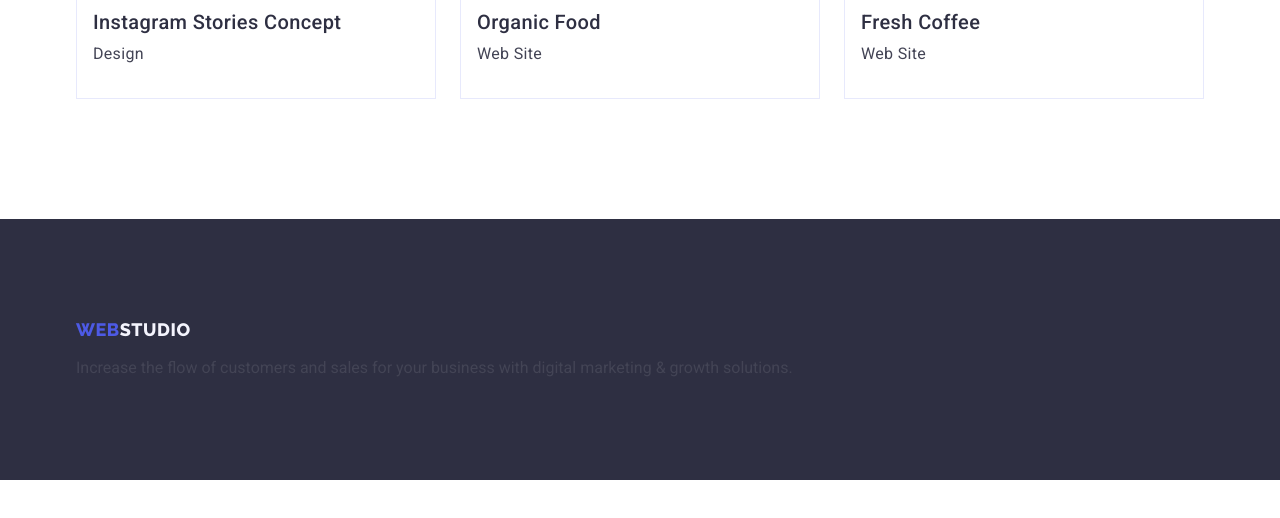
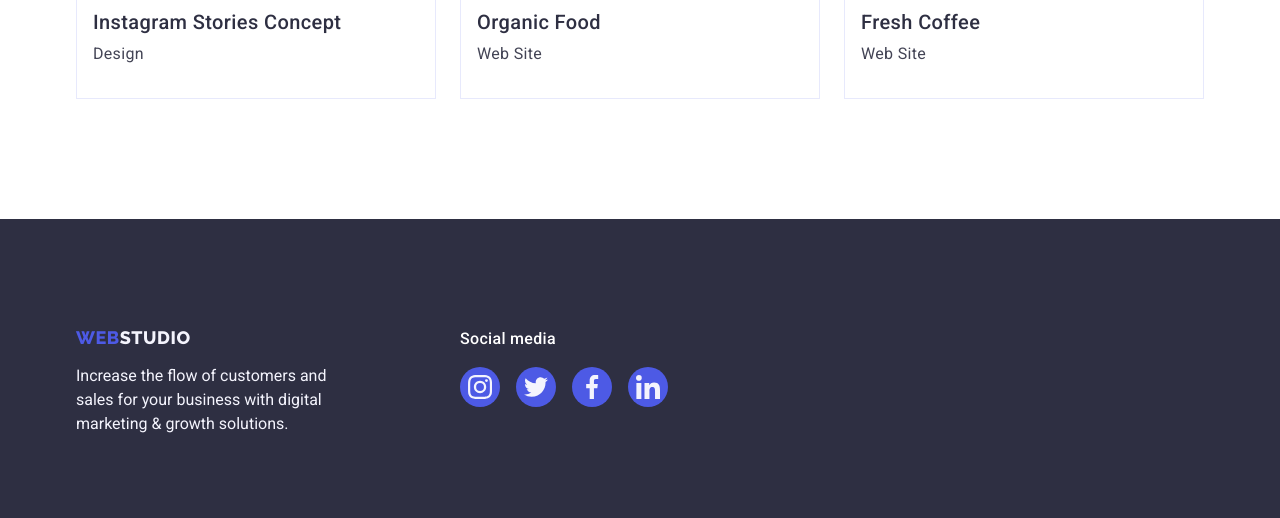
Before and after one commit to Sofia-Madryha/goit-markup-hw-04, a plain HTML site: page portfolio.html in a window 1280 px wide. Shown: the part 1551-2069 px from the top of the page. Before the commit the page ends 2031 px from the top, so only its background shows below. Drawn offline with nearby package versions, Linux system fonts and the light colour scheme.

Commit message:
add more changes

```diff
--- a/css/style.css
+++ b/css/style.css
@@ -9,6 +9,7 @@
   --border-color: #f5f4fa;
   --bg-secondary-color: #e7e9fc;
   --secondary-border-color: #8e8f99;
+  --footer-link-focus: #31d0aa;
 }
 
 html {
@@ -329,6 +330,7 @@ body {
   background-color: var(--logo-color);
   color: var(--light-font-color);
   border-radius: 50% 50%;
+
 }
 .socials-link:hover,
 .socials-link:focus,
@@ -352,9 +354,8 @@ body {
 }
 .customers-item {
   padding: 16px 32px;
-
   width: 168px;
-  height: 88;
+  height: 88px;
 }
 .customers-item:hover,
 .customers-item:active,
@@ -406,6 +407,14 @@ body {
   box-shadow: 0px 1px 6px rgba(46, 47, 66, 0.08),
     0px 1px 1px rgba(46, 47, 66, 0.16), 0px 2px 1px rgba(46, 47, 66, 0.08);
 }
+card-project-link{
+  display: block;
+}
+.card-project-link:hover,
+.card-project-link:focus{
+  border: 1px solid #F4F4FD;
+box-shadow: 0px 1px 6px rgba(46, 47, 66, 0.08), 0px 1px 1px rgba(46, 47, 66, 0.16), 0px 2px 1px rgba(46, 47, 66, 0.08);
+}
 .card-project-description {
   padding: 32px 16px;
   border: 1px solid var(--bg-secondary-color);
@@ -439,9 +448,17 @@ body {
 .footer-socials {
 }
 .socials-title {
+  font-weight: 500;
   font-size: 16px;
   line-height: 24px;
-  letter-spacing: 1.5;
+  letter-spacing: 0.02em;
   color: var(--main-light-color);
   margin-bottom: 16px;
 }
+
+.socials-footer{
+  gap: 16px;
+}
+.socials-link-footer:hover{
+background-color: var(--footer-link-focus);
+}
--- a/portfolio.html
+++ b/portfolio.html
@@ -197,15 +197,50 @@
       </section>
     </main>
     <footer class="footer">
-      <div class="container">
+      <div class="container footer-container">
+        <div class="footer-info">
           <a class="link logo footer-logo" href="./index.html"
             >Web<span class="logo-part-footer">Studio</span></a
           >
-        <p class="info-footer">
+          <p class="footer-text">
             Increase the flow of customers and sales for your business with
             digital marketing & growth solutions.
           </p>
         </div>
+        <div class="footer-socials">
+          <p class="about-title socials-title">Social media</p>
+          <ul class="socials socials-footer list">
+            <li class="socials-item">
+              <a class="socials-link socials-link-footer link" href="" aria-label="Instagram icon">
+                <svg class="socials-icon" width="24" height="24">
+                  <use href="./images/icons.svg#instagram"></use>
+                </svg>
+              </a>
+            </li>
+            <li class="socials-item">
+              <a class="socials-link socials-link-footer link" href="" aria-label="Twitter icon">
+                <svg class="socials-icon" width="24" height="24">
+                  <use href="./images/icons.svg#twitter"></use>
+                </svg>
+              </a>
+            </li>
+            <li class="socials-item">
+              <a class="socials-link socials-link-footer link" href="" aria-label="Facebook icon">
+                <svg class="socials-icon" width="24" height="24">
+                  <use href="./images/icons.svg#facebook"></use>
+                </svg>
+              </a>
+            </li>
+            <li class="socials-item">
+              <a class="socials-link socials-link-footer link" href="" aria-label="linkedin icon">
+                <svg class="socials-icon" width="24" height="24">
+                  <use href="./images/icons.svg#linkedin"></use>
+                </svg>
+              </a>
+            </li>
+          </ul>
+        </div>
+      </div>
     </footer>
   </body>
 </html>
```
Also changed, not shown: index.html (+7 -7 lines). Lines whose indentation alone changed are shown as unchanged.
